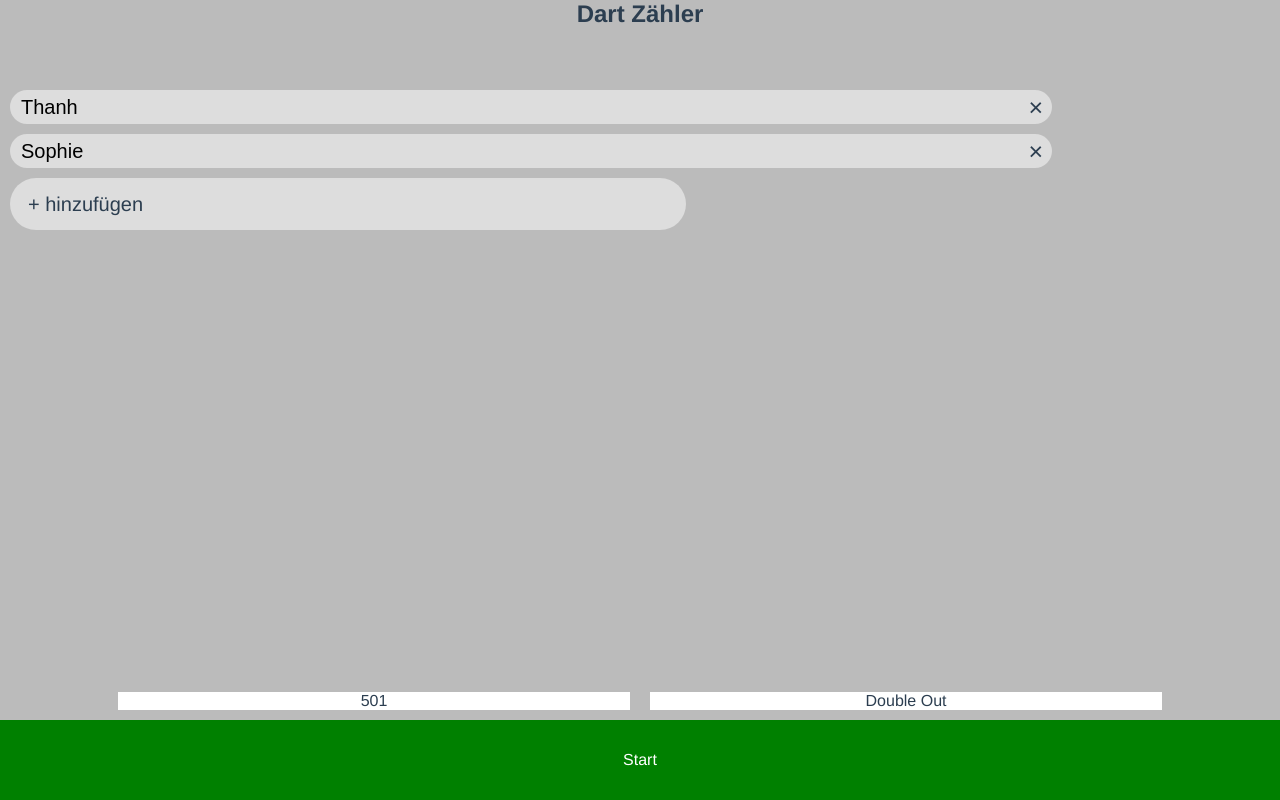
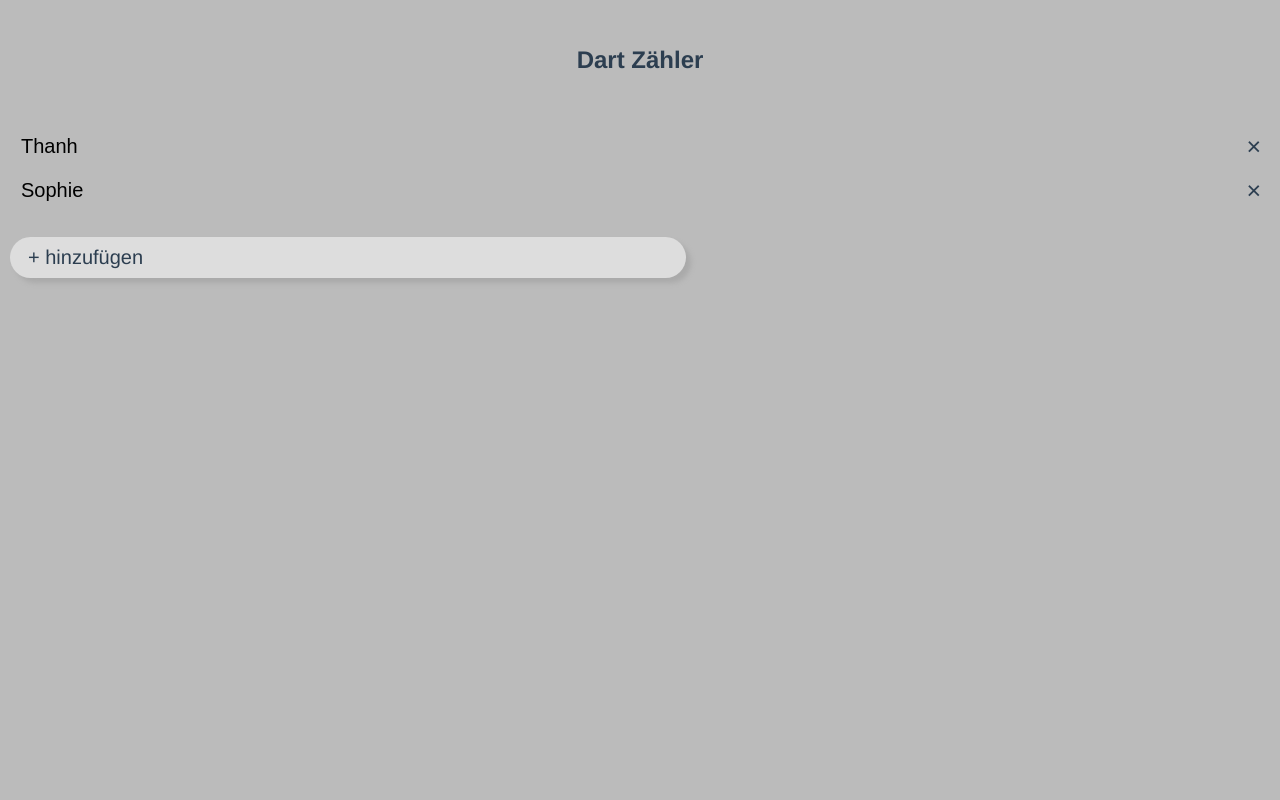
Before and after one commit to overdoz/webapp_dart, a Vue app: page /config in a window 1280 px wide. Built offline with nearby package versions, Linux system fonts and the light colour scheme.

Commit message:
config page css grid

```diff
--- a/src/components/AddButton.vue
+++ b/src/components/AddButton.vue
@@ -24,11 +24,13 @@ export default {
     display: flex;
     justify-content: space-between;
     align-items: center;
-    height: 2vh;
+    height: 0.6vh;
     padding: 0.9em;
     background-color: #DDD;
     border-radius: 2em;
     font-size: 20px;
     margin: 10px;
+    box-shadow: 5px 5px 5px #aaaaaa;
+    cursor: pointer;
 }
 </style>
--- a/src/components/AddPlayer.vue
+++ b/src/components/AddPlayer.vue
@@ -28,7 +28,7 @@ export default {
 
 <style scoped>
 input {
-    background-color: #DDD;
+    background-color: rgba(0,0,0,0);
     border: none;
     font-size: 20px;
 }
@@ -36,18 +36,18 @@ span {
     font-size: 25px;
 }
 input:focus {
-    background-color: #DDD;
+    background-color: rgba(0,0,0,0);;
     border: none;
 }
 .addPlayer {
-    width: 80vw;
+
     display: flex;
     justify-content: space-between;
     align-items: center;
     height: 2vh;
     padding: 0.9em;
     font-size: 10px;
-    background-color: #DDD;
+    background-color: rgba(0,0,0,0);
     border-radius: 2em;
     margin: 10px;
 }
--- a/src/views/Config.vue
+++ b/src/views/Config.vue
@@ -3,6 +3,12 @@
     <section class="header">
       <h1>Dart Zähler</h1>
     </section>
+
+    <section class="player">
+      <AddPlayer v-for="(value, key) in player" :key="key" v-model="value['name']" />
+      <AddButton class="addButton" @press="addPlayer()" />
+    </section>
+    <!--
     <section class="player">
       <AddPlayer v-for="(value, key) in player" :key="key" v-model="value['name']" />
       <AddButton @press="addPlayer()" />
@@ -12,7 +18,7 @@
       <ToggleButton value="Double Out" />
     </section>
 
-    <router-link to="/game"><div class="start">Start</div></router-link>
+    <router-link to="/game"><div class="start">Start</div></router-link> -->
   </div>
 </template>
 
@@ -42,7 +48,7 @@ export default {
   methods: {
     addPlayer: function () {
       console.log('clicked');
-      if (this.player.length < 5) {
+      if (this.player.length <= 4) {
         this.player.push({name: 'Spieler'});
       }
     },
@@ -58,6 +64,10 @@ h1 {
   margin: 0;
 }
 
+.addButton {
+  margin-top: 30px;
+}
+
 .button-section {
   position: absolute;
   bottom: 10vh;
@@ -71,16 +81,28 @@ section {
 }
 
 .header {
-  height: 10vh;
+    grid-column-start: 1;
+    grid-column-end: 3;
+    grid-row-start: 1;
+    grid-row-end: 2;
+    display: flex;
+    justify-content: center;
+    align-items: center;
 }
 
 .player {
-  height: 40vh;;
+  grid-column-start: 1;
+    grid-column-end: 3;
+    grid-row-start: 2;
+    grid-row-end: 3;
 }
 
 .config {
   background-color: #BBB;
   height: 100vh;
+  display: grid;
+  grid-template-rows: 10fr 40fr 10fr 7fr;
+  grid-template-columns: 50% 50%;
 
 }
 
--- a/src/views/Game.vue
+++ b/src/views/Game.vue
@@ -3,7 +3,7 @@
     <div class="header">
         <div class="user" v-for="(user, key) in player" :key="key">
             <p>{{user.name}}</p>
-            <p>{{user.score}}</p>
+            <p class="score">{{user.score}}</p>
             <p>{{Math.round(user.average * 10) / 10}}</p>
         </div>
     </div>
@@ -217,6 +217,11 @@ export default {
     cursor: pointer;
 }
 
+.score {
+    font-weight: bold;
+    font-size: 120;
+}
+
 .header {
     grid-column-start: 1;
     grid-column-end: 5;
```
